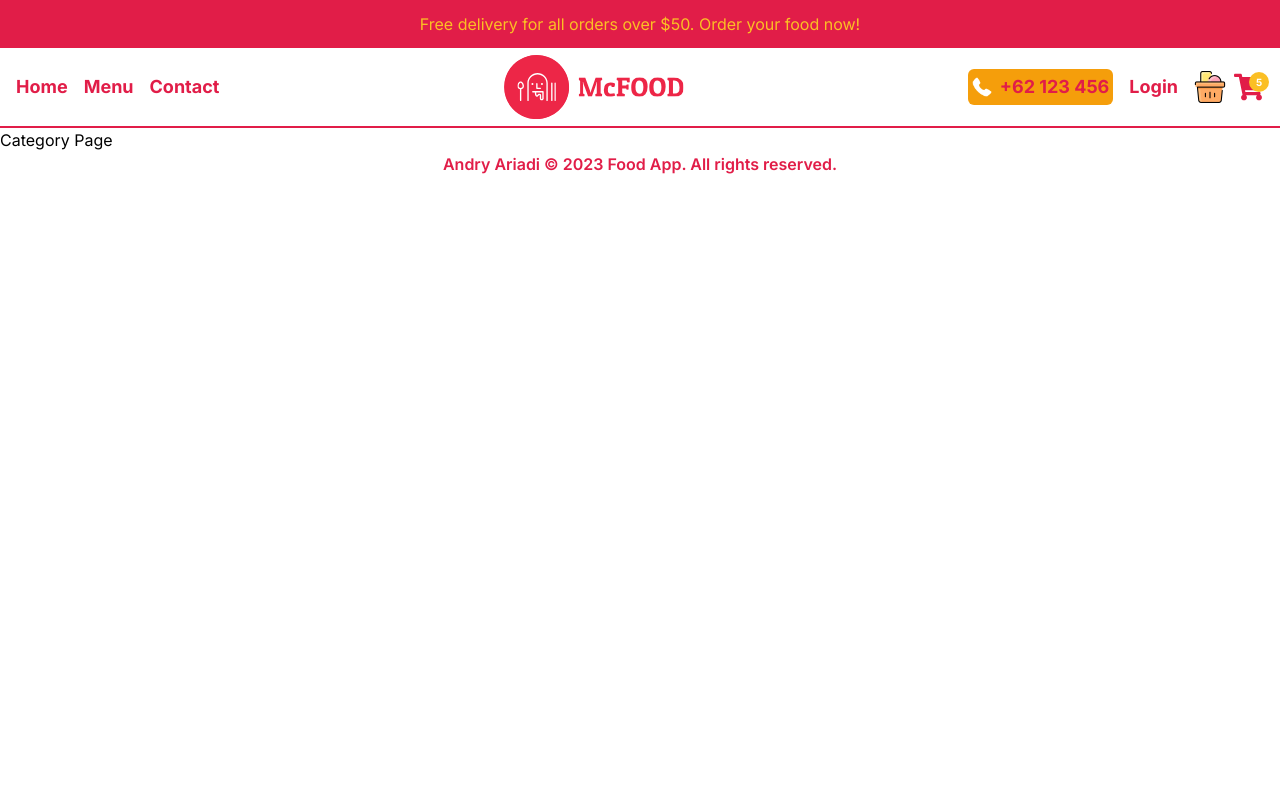
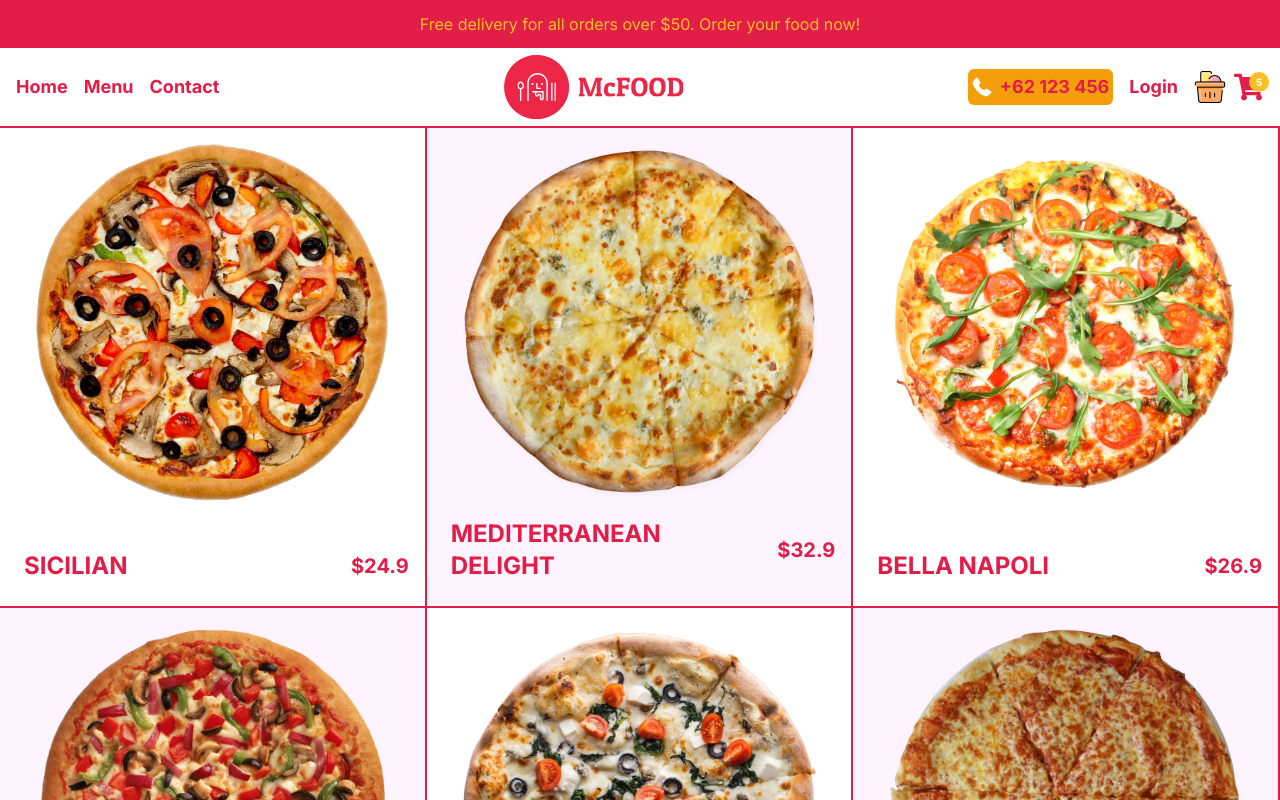
Before and after one commit to andryariadi/food-ordering-app, a Next.js app in the folder food-app/: page /menu/burgers in a window 1280 px wide. Shown: the top 800 px of the page. Built offline with nearby package versions, Linux system fonts and the light colour scheme.

Commit message:
styling menu page

```diff
--- a/food-app/src/app/menu/[category]/page.tsx
+++ b/food-app/src/app/menu/[category]/page.tsx
@@ -1,8 +1,25 @@
+import { pizzas } from "@/data";
+import Image from "next/image";
+import Link from "next/link";
+
 export default function CategoryPage() {
   return (
     <>
-      <main>
-        <h1>Category Page</h1>
+      <main className="flex flex-wrap">
+        {pizzas.map((item) => (
+          <Link href={`/product/${item.id}`} key={item.id} className="w-full sm:w-1/2 lg:w-1/3 h-[60vh] border-r-2 border-b-2 border-rose-600 p-4 flex flex-col justify-between group even:bg-fuchsia-50">
+            {item.img && (
+              <div className="relative h-[80%]">
+                <Image src={item.img} alt="pizza" fill className="object-contain" />
+              </div>
+            )}
+            <div className="flex items-center justify-between font-bold text-rose-600">
+              <h1 className="text-2xl uppercase p-2">{item.title}</h1>
+              <p className="text-xl group-hover:hidden">${item.price}</p>
+              <button className="hidden bg-rose-600 text-white p-2 rounded-md group-hover:block">Add to Cart</button>
+            </div>
+          </Link>
+        ))}
       </main>
     </>
   );
--- a/food-app/src/app/menu/page.tsx
+++ b/food-app/src/app/menu/page.tsx
@@ -6,10 +6,10 @@
     <>
       <main className="p-4 md:px-20 xl:px-40 h-[calc(100vh-7rem)] flex flex-col md:flex-row items-center">
         {menu.map((item) => (
-          <Link href={`/menu/${item.slug}`} key={item.id} style={{ backgroundImage: `url(${item.img})` }} className="w-full h-1/2 md:h-3/5 bg-cover bg-center p-8">
+          <Link href={`/menu/${item.slug}`} key={item.id} style={{ backgroundImage: `url(${item.img})` }} className="w-full h-1/2 md:h-5/6 bg-cover bg-center p-8">
             <div className={`text-${item.color} w-1/2 h-full justify-evenly flex flex-col`}>
-              <h1 className="text-3xl font-bold uppercase">{item.title}</h1>
-              <p className="text-sm my-8">{item.desc}</p>
+              <h1 className="text-2xl md:text-3xl font-bold uppercase">{item.title}</h1>
+              <p className="text-sm my-3">{item.desc}</p>
               <button className={`hidden 2xl:block py-2 px-4 w-1/2 rounded-md bg-amber-500 text-white`}>Explore</button>
             </div>
           </Link>
```
